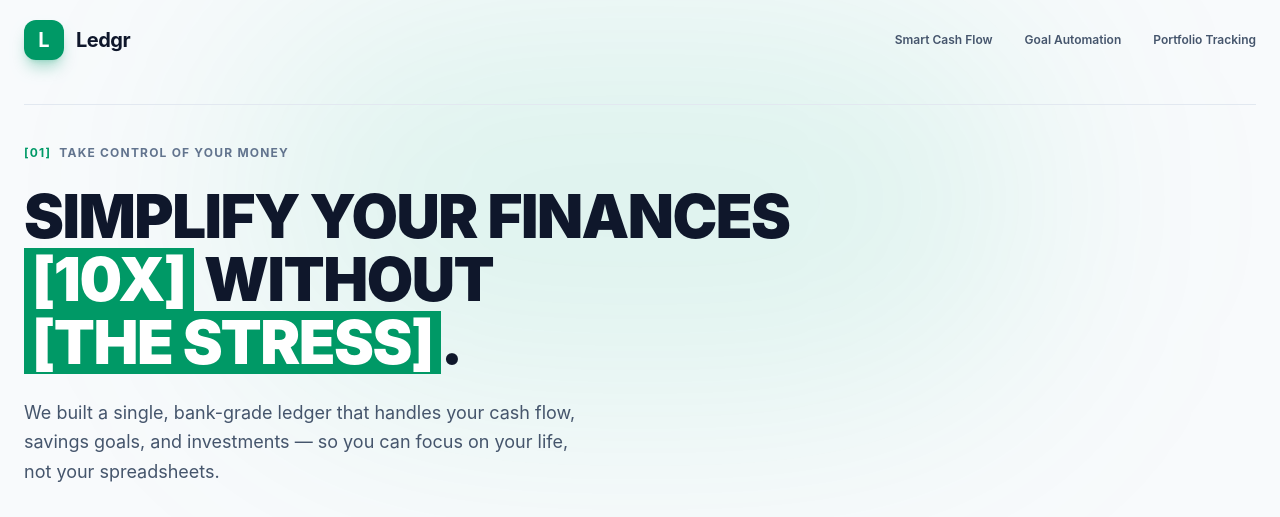
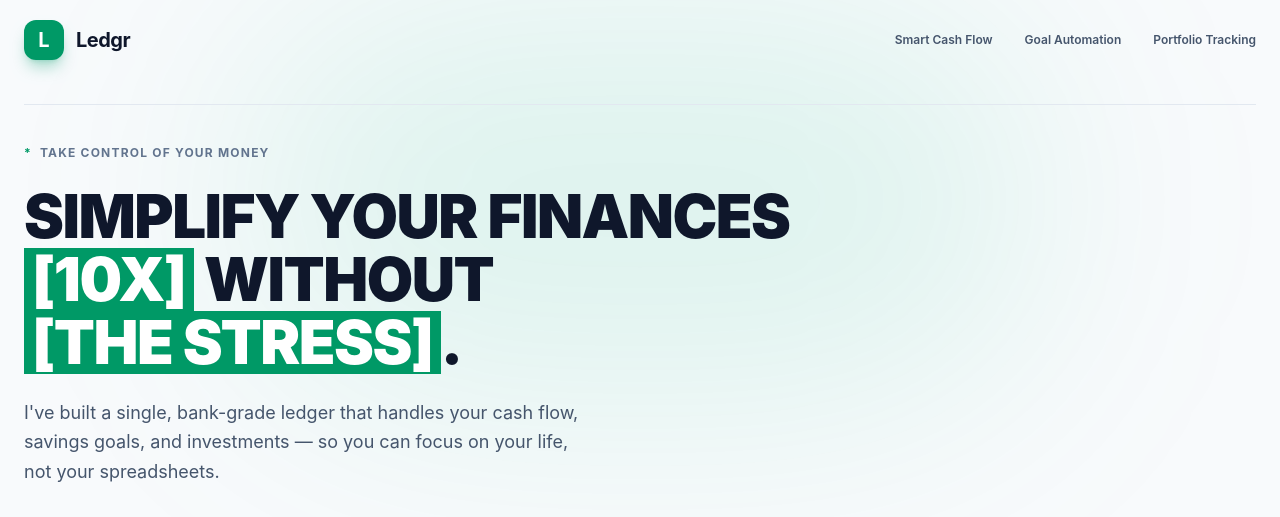
Before and after one commit to Francis9ine/Ledgr, a React (Vite) app: page / in a window 1280 px wide. Shown: the top 517 px of the page. Built offline with nearby package versions, Linux system fonts and the light colour scheme.

Commit message:
Change the texts in the landing screen

```diff
--- a/src/components/screens/LandingScreen.tsx
+++ b/src/components/screens/LandingScreen.tsx
@@ -159,7 +159,7 @@ export const LandingScreen: React.FC<LandingScreenProps> = ({
               className="ledgr-content-in flex items-center gap-2 text-xs font-bold tracking-widest text-slate-500 dark:text-slate-400 mb-6"
               style={{ animationDelay: '1.15s' }}
             >
-              <span className="text-emerald-600 dark:text-emerald-400">[01]</span>
+              <span className="text-emerald-600 dark:text-emerald-400">*</span>
               <span>TAKE CONTROL OF YOUR MONEY</span>
             </div>
 
@@ -178,7 +178,7 @@ export const LandingScreen: React.FC<LandingScreenProps> = ({
               className="ledgr-content-in mt-6 max-w-xl text-slate-600 dark:text-slate-300 text-base md:text-lg font-normal leading-relaxed"
               style={{ animationDelay: '1.35s' }}
             >
-              We built a single, bank-grade ledger that handles your cash flow, savings goals, and investments — so you can focus on your life, not your spreadsheets.
+              I've built a single, bank-grade ledger that handles your cash flow, savings goals, and investments — so you can focus on your life, not your spreadsheets.
             </p>
 
             <div
```
